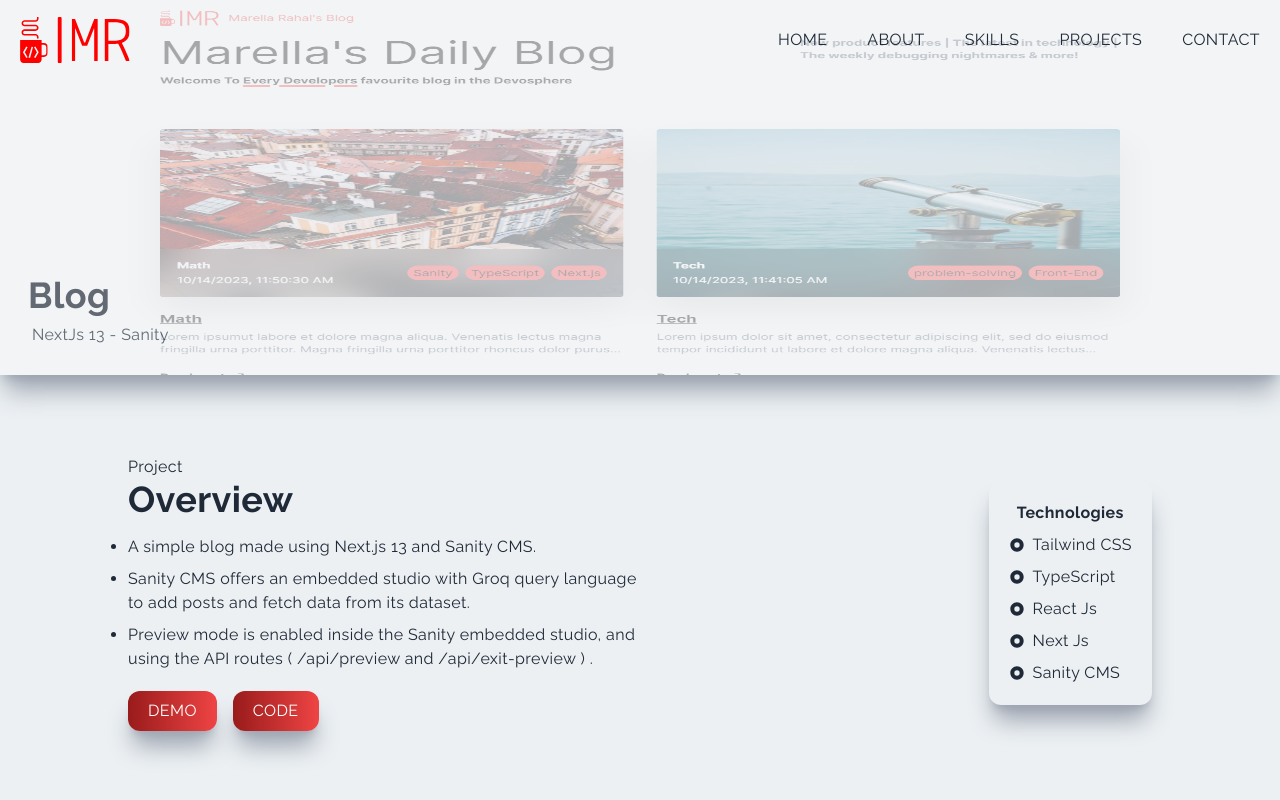
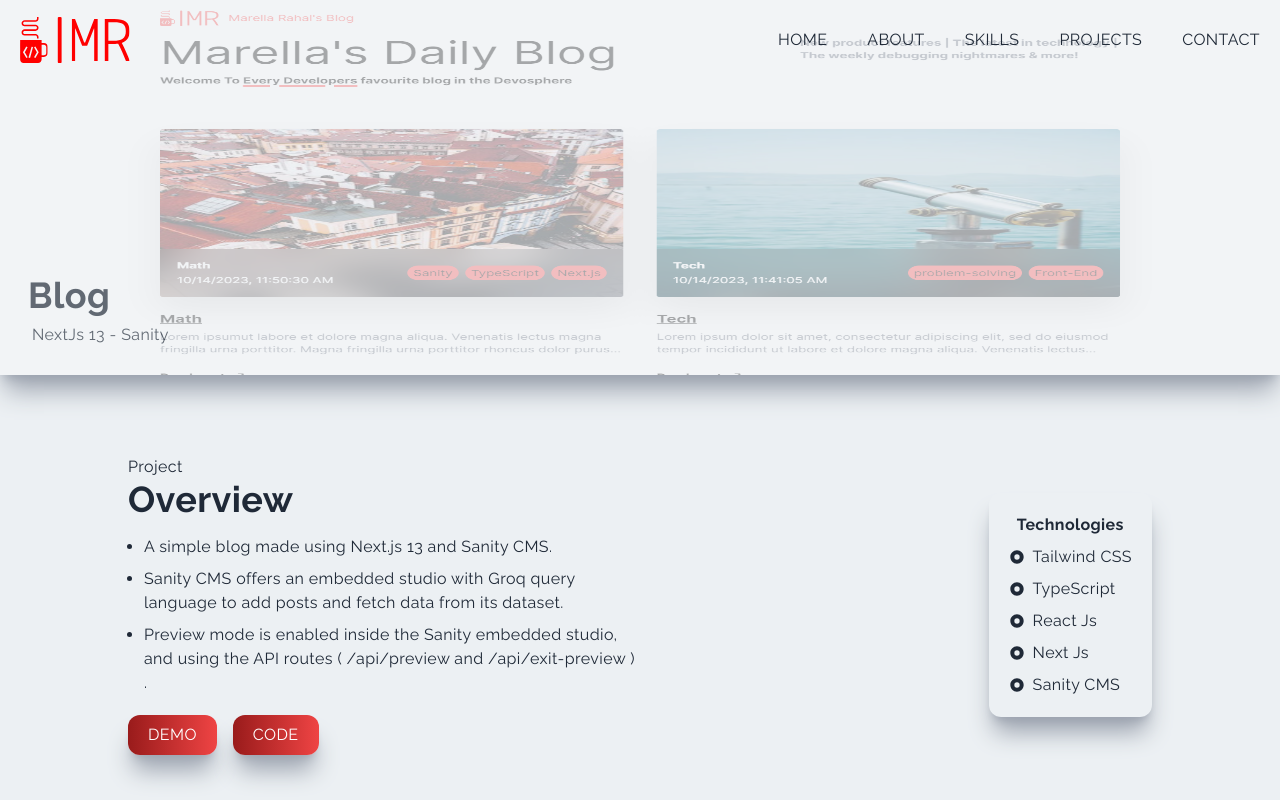
Before and after one commit to Marella-Rahal/Portfolio, a Next.js app: page /project/blog in a window 1280 px wide. Shown: the top 800 px of the page. Built offline with nearby package versions, Linux system fonts and the light colour scheme.

Commit message:
adding margin

```diff
--- a/src/app/project/[projectName]/page.tsx
+++ b/src/app/project/[projectName]/page.tsx
@@ -56,7 +56,7 @@
 
           <h2>Overview</h2>
 
-          <ul className="mt-4 list-disc space-y-2">
+          <ul className="mt-4 ml-4 list-disc space-y-2">
             {displayedProject.description.map((one, index) => {
               return <li key={index}>{one}</li>;
             })}
```
